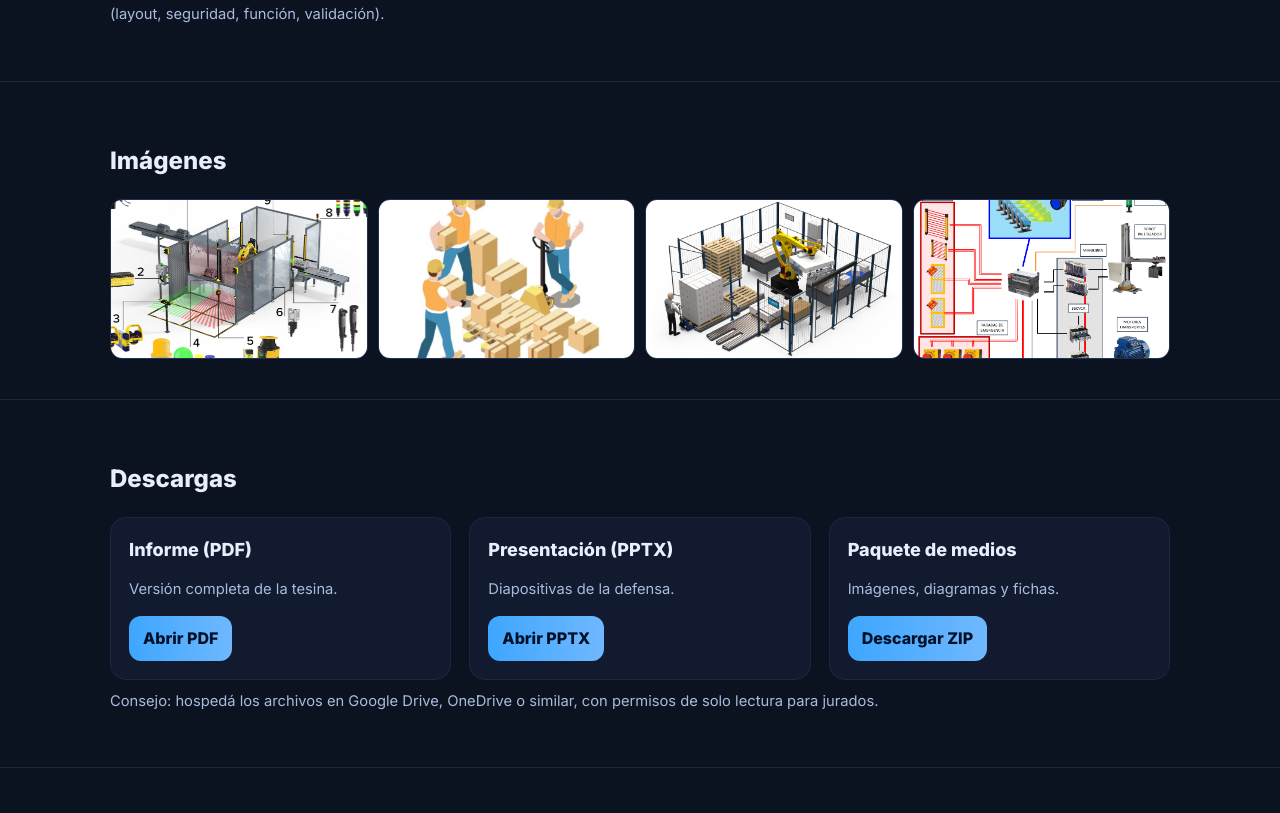
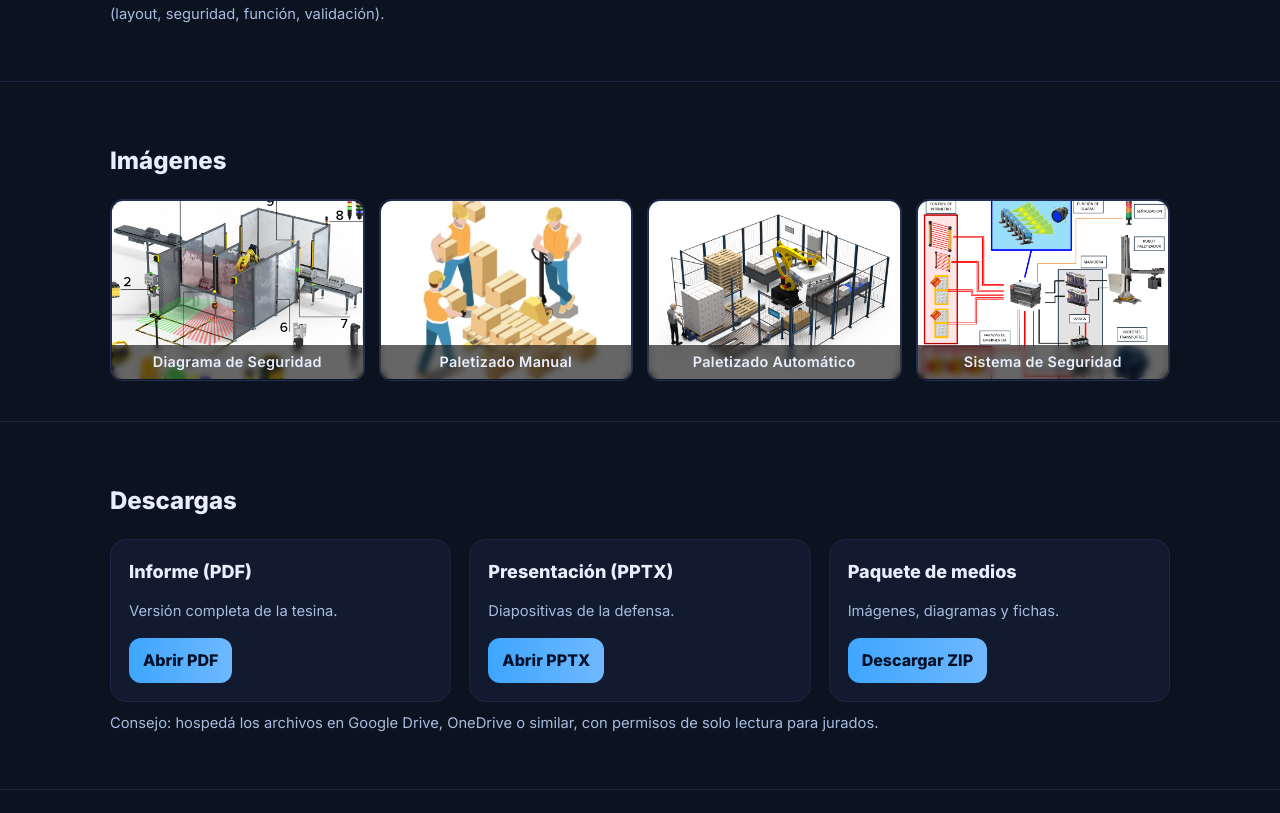
Before and after one commit to danielperez-33/tesina2025, a plain HTML site: page index.html in a window 1280 px wide. Shown: the part 1887-2700 px from the top of the page. Drawn offline with Linux system fonts and the light colour scheme.

Commit message:
Update index.html

```diff
--- a/index.html
+++ b/index.html
@@ -43,6 +43,39 @@
     footer{padding:28px 0;color:#a7b7db}
     .small{font-size:.92rem;color:#a9bcde}
     .tag{display:inline-block;padding:.25rem .5rem;border:1px solid #2a3a61;border-radius:999px;margin-right:.5rem;color:#b7c7e7}
+    .gallery {
+  display: grid;
+  grid-template-columns: repeat(auto-fit, minmax(220px, 1fr));
+  gap: 14px;
+}
+
+.img-card {
+  position: relative;
+  overflow: hidden;
+  border-radius: 12px;
+  border: 1px solid #233055;
+}
+
+.img-card img {
+  width: 100%;
+  height: 180px;
+  object-fit: cover;
+  display: block;
+}
+
+.img-card .caption {
+  position: absolute;
+  bottom: 0;
+  width: 100%;
+  background: rgba(0, 0, 0, 0.6);
+  color: #e8eefc;
+  font-size: 0.9rem;
+  padding: 6px;
+  text-align: center;
+  backdrop-filter: blur(3px);
+  letter-spacing: 0.3px;
+  font-weight: 600;}
+
   </style>
 </head>
 <body>
@@ -120,17 +153,31 @@
   </section>
 
   <section id="galeria">
-    <div class="container">
-      <h2>Imágenes</h2>
-      <div class="gallery" aria-label="Galería de imágenes">
-        <!-- Reemplazar por imágenes reales -->
-        <img src="Safety-Products-Overview-callouts-2023.png" alt="digrama de seguridad" />
-        <img src="media/image3.png" alt="Paletizado manual" />
-        <img src="media/image4.png" alt="Paletizado automatico" />
-        <img src="media/image24.png" alt="sistema de seguridad" />
+  <div class="container">
+    <h2>Imágenes</h2>
+    <div class="gallery" aria-label="Galería de imágenes">
+      <div class="img-card">
+        <img src="Safety-Products-Overview-callouts-2023.png" alt="Diagrama de seguridad">
+        <div class="caption">Diagrama de Seguridad</div>
+      </div>
+
+      <div class="img-card">
+        <img src="media/image3.png" alt="Paletizado manual">
+        <div class="caption">Paletizado Manual</div>
+      </div>
+
+      <div class="img-card">
+        <img src="media/image4.png" alt="Paletizado automático">
+        <div class="caption">Paletizado Automático</div>
+      </div>
+
+      <div class="img-card">
+        <img src="media/image24.png" alt="Sistema de seguridad">
+        <div class="caption">Sistema de Seguridad</div>
       </div>
     </div>
-  </section>
+  </div>
+</section>
 
   <section id="descargas">
     <div class="container">
```
